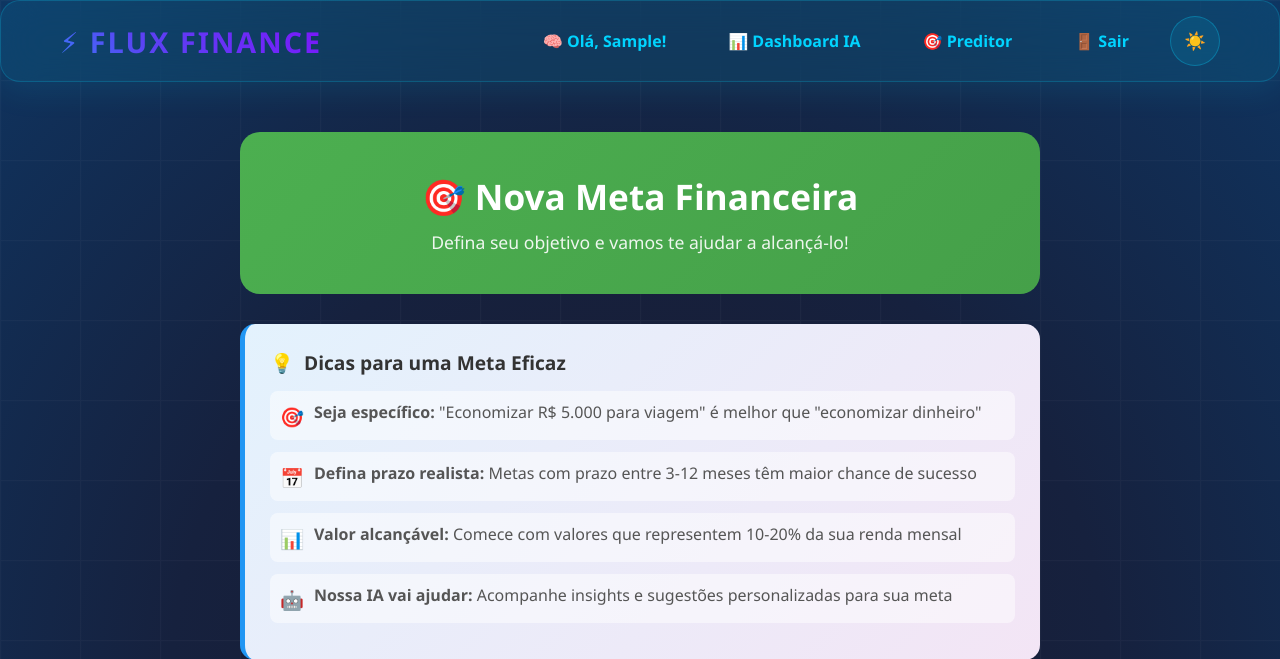
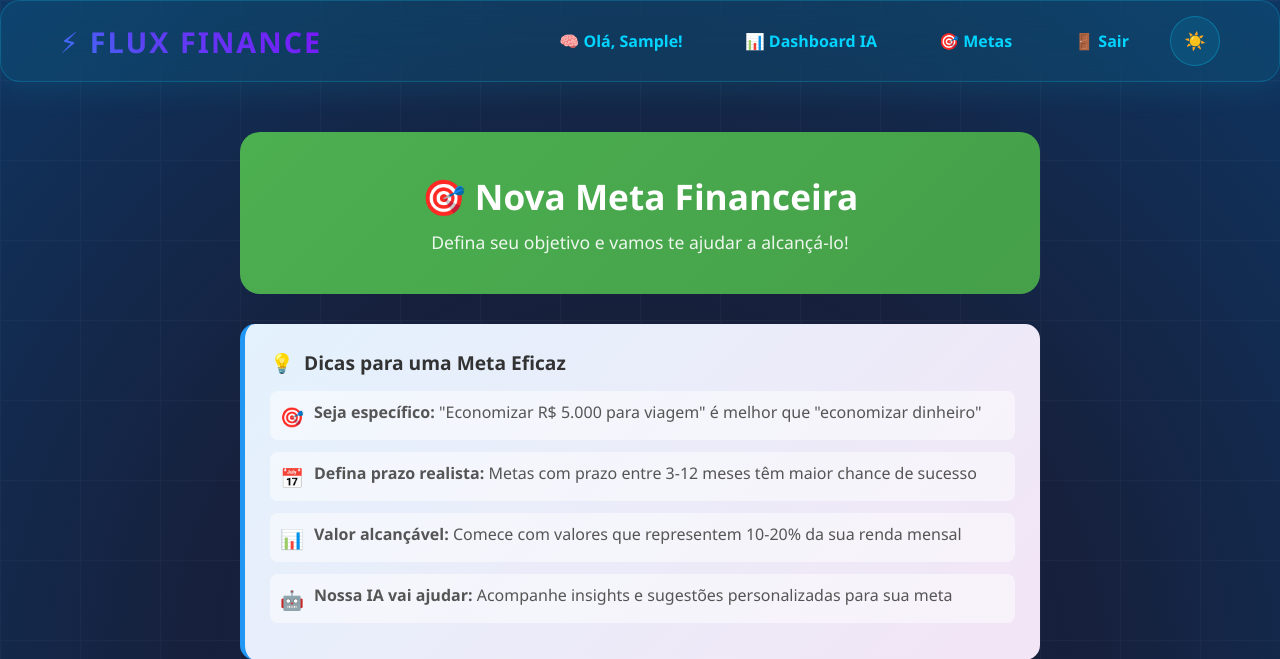
Before and after one commit to AlissonSant/sistema-financeiro-ia, a Django app: page /metas/criar/ in a window 1280 px wide. Shown: the top 659 px of the page. Run offline with Django 5.2, Linux system fonts and the light colour scheme; the visitor is signed in with stand-in values (Sample User, id 1).

Commit message:
Alterei o nome **Preditor** para **Metas**.

```diff
--- a/finance/templates/finance/base.html
+++ b/finance/templates/finance/base.html
@@ -549,7 +549,7 @@
             <div class="navbar-nav">
                 <span class="nav-link">🧠 Olá, {{ user.first_name|default:user.username }}!</span>
                 <a href="{% url 'dashboard' %}" class="nav-link">📊 Dashboard IA</a>
-                <a href="{% url 'metas_dashboard' %}" class="nav-link">🎯 Preditor</a>
+                <a href="{% url 'metas_dashboard' %}" class="nav-link">🎯 Metas</a>
                 <a href="{% url 'logout' %}" class="nav-link">🚪 Sair</a>
                 <button id="themeToggle" class="theme-toggle">
                     <span class="theme-icon">🌙</span>
```
